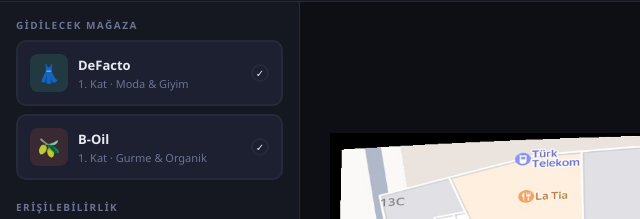
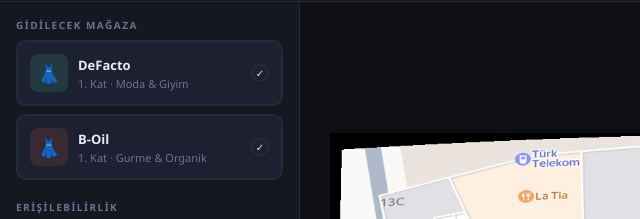
Before and after one commit to SametBucak/indoor-nav, a plain HTML site: page index.html in a window 1280 px wide. Shown: the part 64-283 px from the top of the page, 0-640 px from the left. Drawn offline with Linux system fonts and the light colour scheme.

```diff
--- a/index.html
+++ b/index.html
@@ -41,7 +41,7 @@
           </div>
 
           <div class="dest-card" id="card-30">
-            <div class="dest-icon" style="background:rgba(255,107,74,.12)">🫒</div>
+            <div class="dest-icon" style="background:rgba(255,107,74,.12)">👗</div>
             <div>
               <div class="dest-name">B-Oil</div>
               <div class="dest-meta">1. Kat · Gurme &amp; Organik</div>
```
